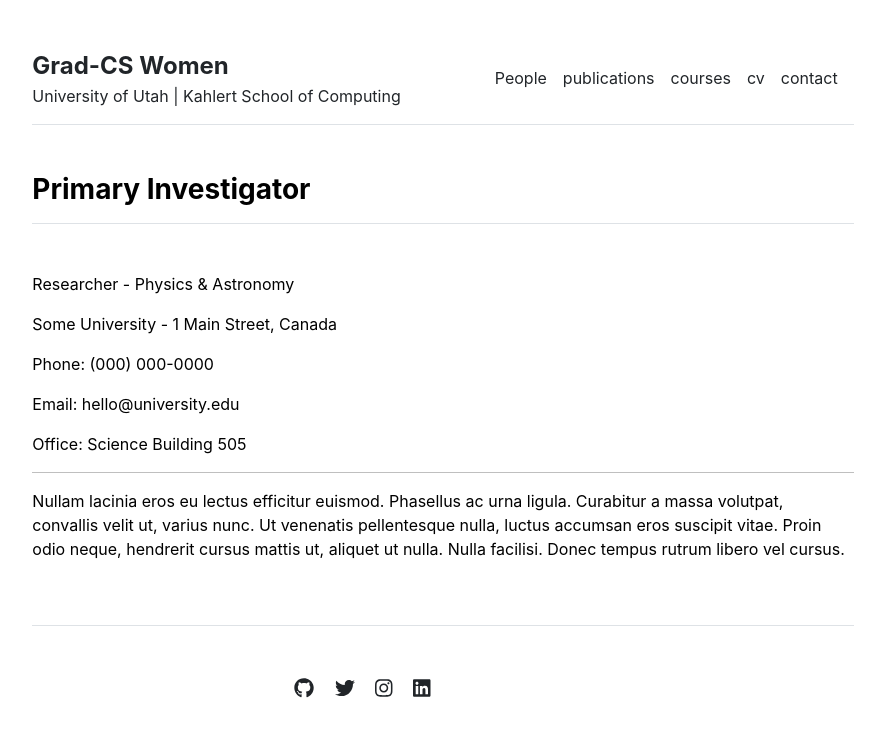
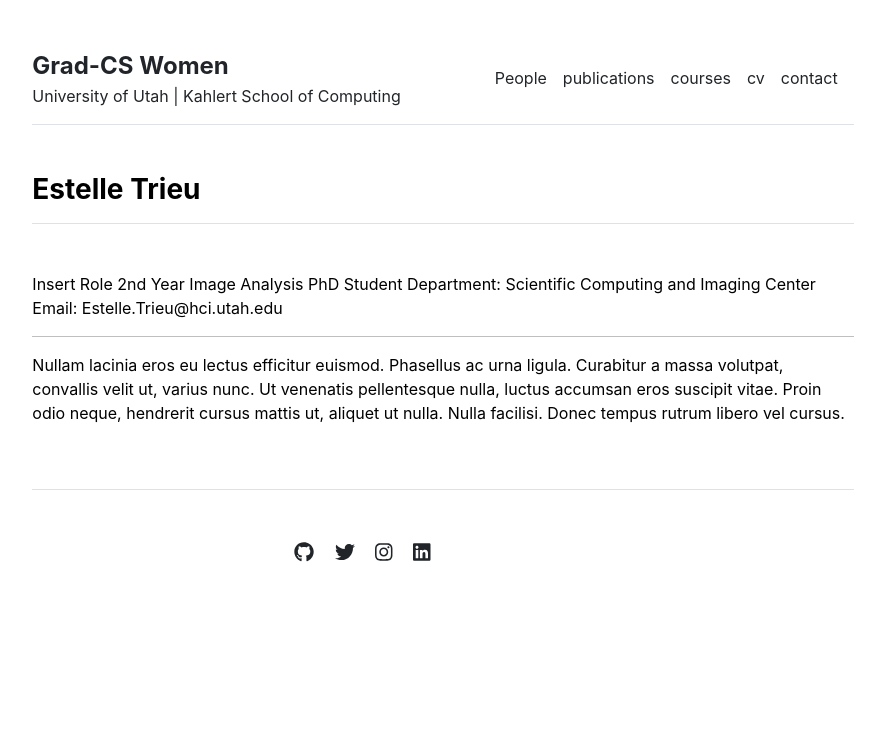
Before and after one commit to gradCSwomen-utah/gradCSwomen-utah.github.io, a Jekyll site: the page built from people/Estelle-Trieu.md, in a window 1280 px wide. Shown: the top 737 px of the page, without its empty margins (197-1082 px from the left). Built offline with Jekyll 4.4.1, drawn with Linux system fonts in a browser that asks for light colours.

Commit message:
Update and rename primary-investigator.md to Estelle-Trieu.md

```diff
--- a/people/primary-investigator.md
+++ b/people/Estelle-Trieu.md
@@ -1,17 +1,12 @@
 ---
 layout: page
-title: "Primary Investigator"
+title: "Estelle Trieu"
 ---
 
-Researcher - Physics & Astronomy
-
-Some University - 1 Main Street, Canada
-
-Phone: (000) 000-0000
-
-Email: hello@university.edu
-
-Office: Science Building 505
+Insert Role
+2nd Year Image Analysis PhD Student
+Department: Scientific Computing and Imaging Center
+Email: Estelle.Trieu@hci.utah.edu
 
 ---
 
```
